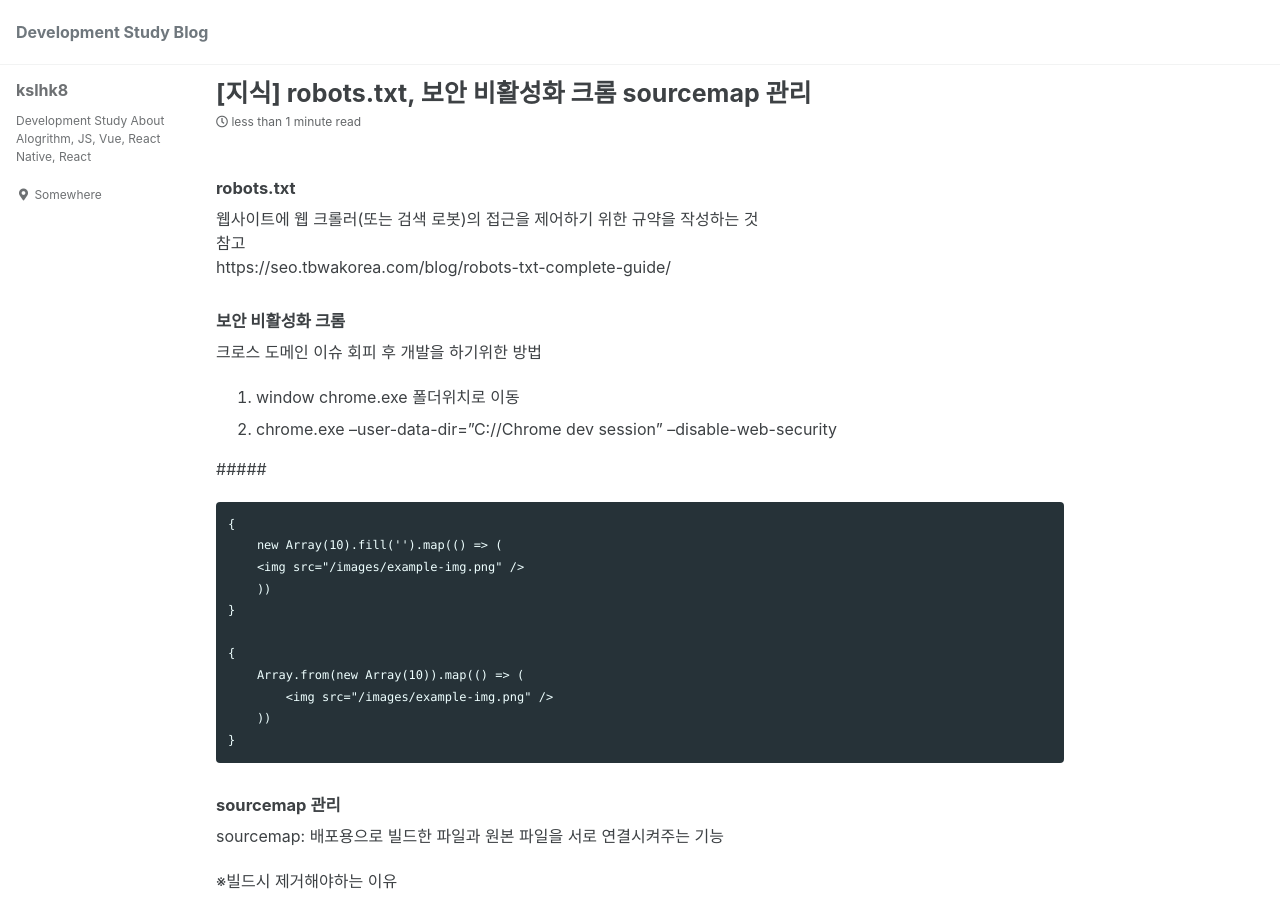
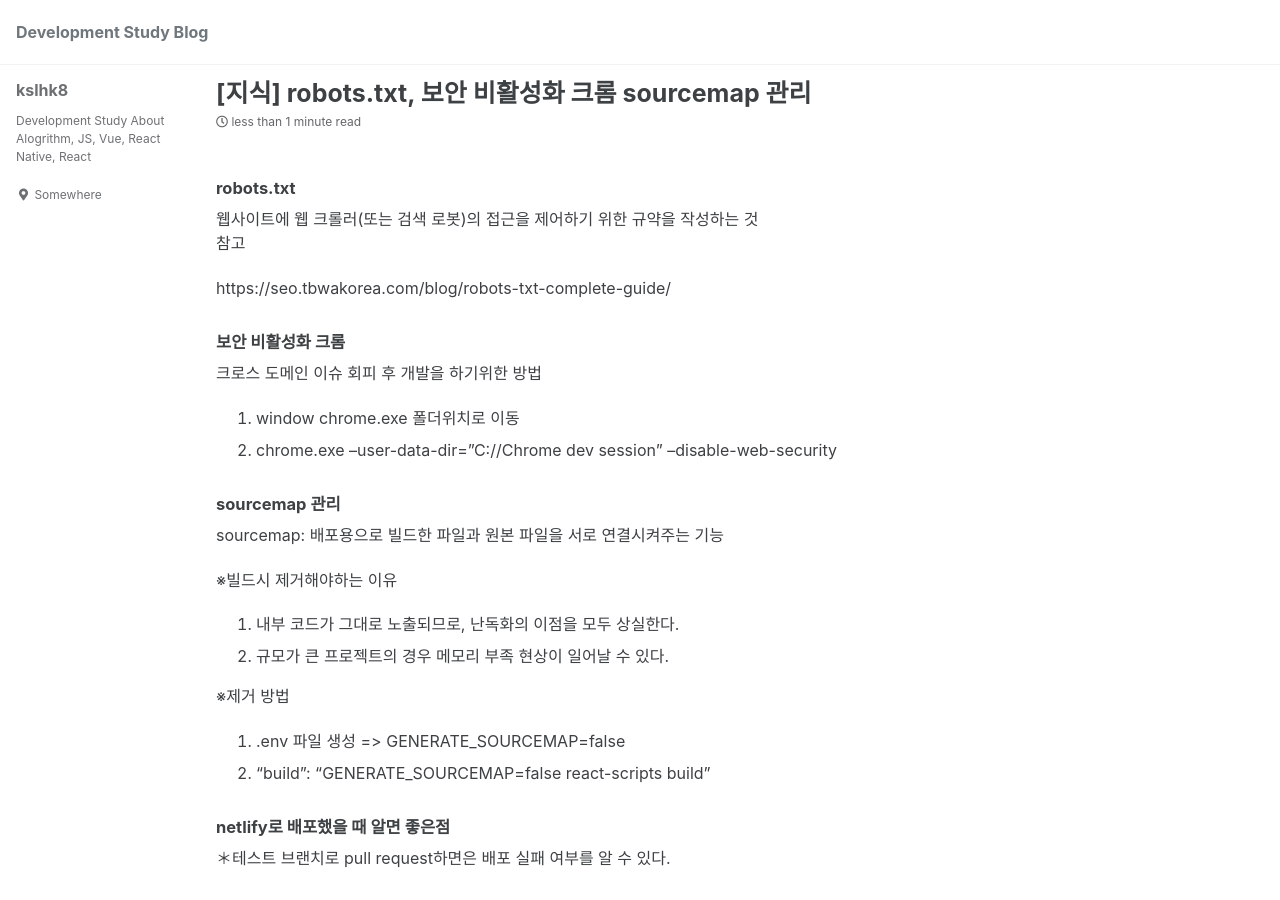
Before and after one commit to kslhk8/kslhk8.github.io, a Jekyll site: the page built from _posts/2023-01-06-67.md, in a window 1280 px wide and 900 px high. Built offline with Jekyll 4.4.1, drawn with Linux system fonts in a browser that asks for light colours; cached includes are drawn as plain includes.

Commit message:
fix: delete content & url test

````diff
--- a/_posts/2023-01-06-67.md
+++ b/_posts/2023-01-06-67.md
@@ -5,27 +5,14 @@ title: "[지식] robots.txt, 보안 비활성화 크롬 sourcemap 관리"
 ##### robots.txt
 웹사이트에 웹 크롤러(또는 검색 로봇)의 접근을 제어하기 위한 규약을 작성하는 것
 참고
+<url>
 https://seo.tbwakorea.com/blog/robots-txt-complete-guide/
+</url>
 
 ##### 보안 비활성화 크롬
 크로스 도메인 이슈 회피 후 개발을 하기위한 방법
 1. window chrome.exe 폴더위치로 이동
 2. chrome.exe --user-data-dir="C://Chrome dev session" --disable-web-security
-
-#####
-```
-{
-    new Array(10).fill('').map(() => (
-    <img src="/images/example-img.png" />
-    ))
-}
-
-{
-    Array.from(new Array(10)).map(() => (
-        <img src="/images/example-img.png" />
-    ))
-}
-```
 
 ##### sourcemap 관리
 sourcemap: 배포용으로 빌드한 파일과 원본 파일을 서로 연결시켜주는 기능
````
